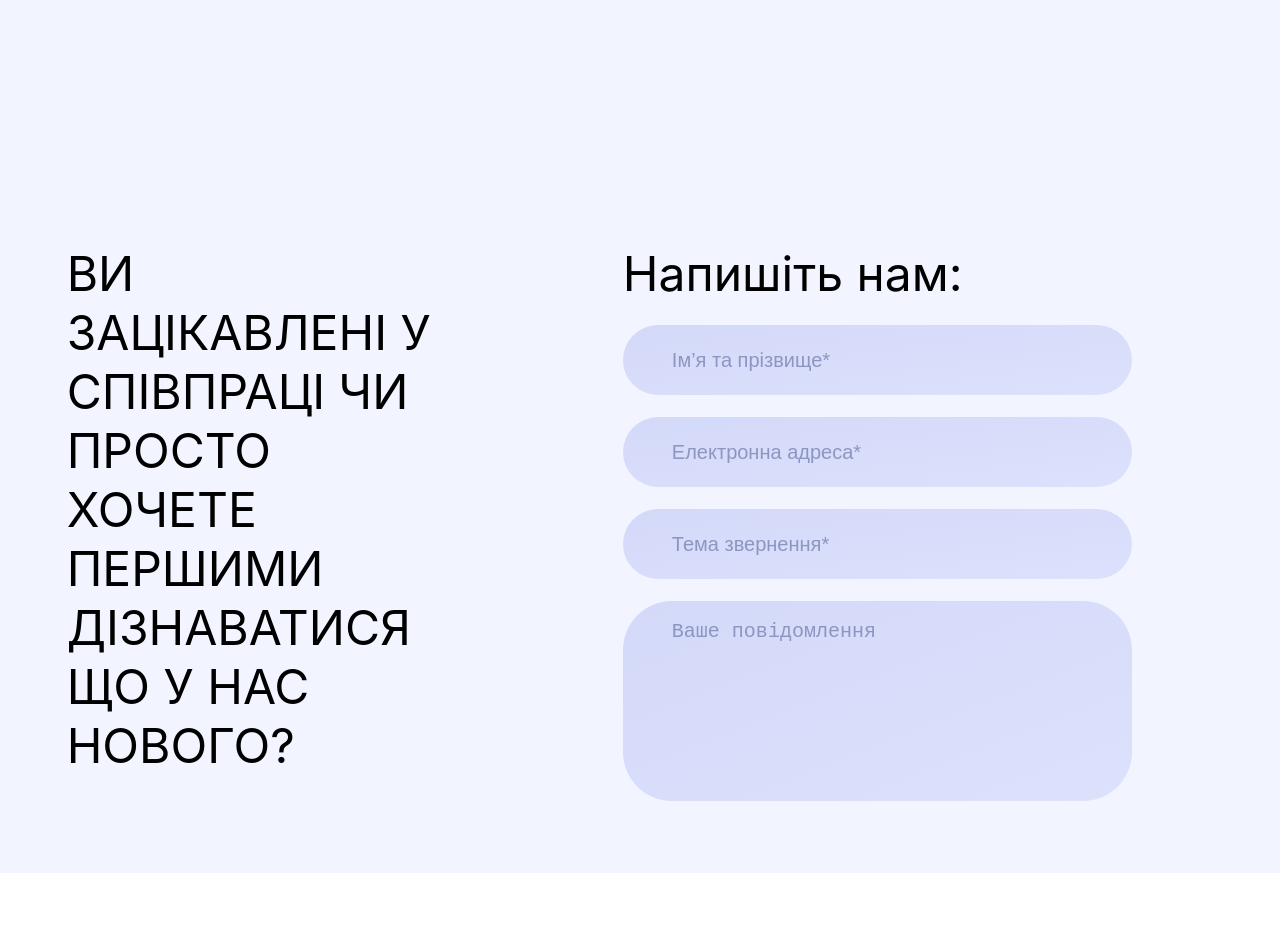
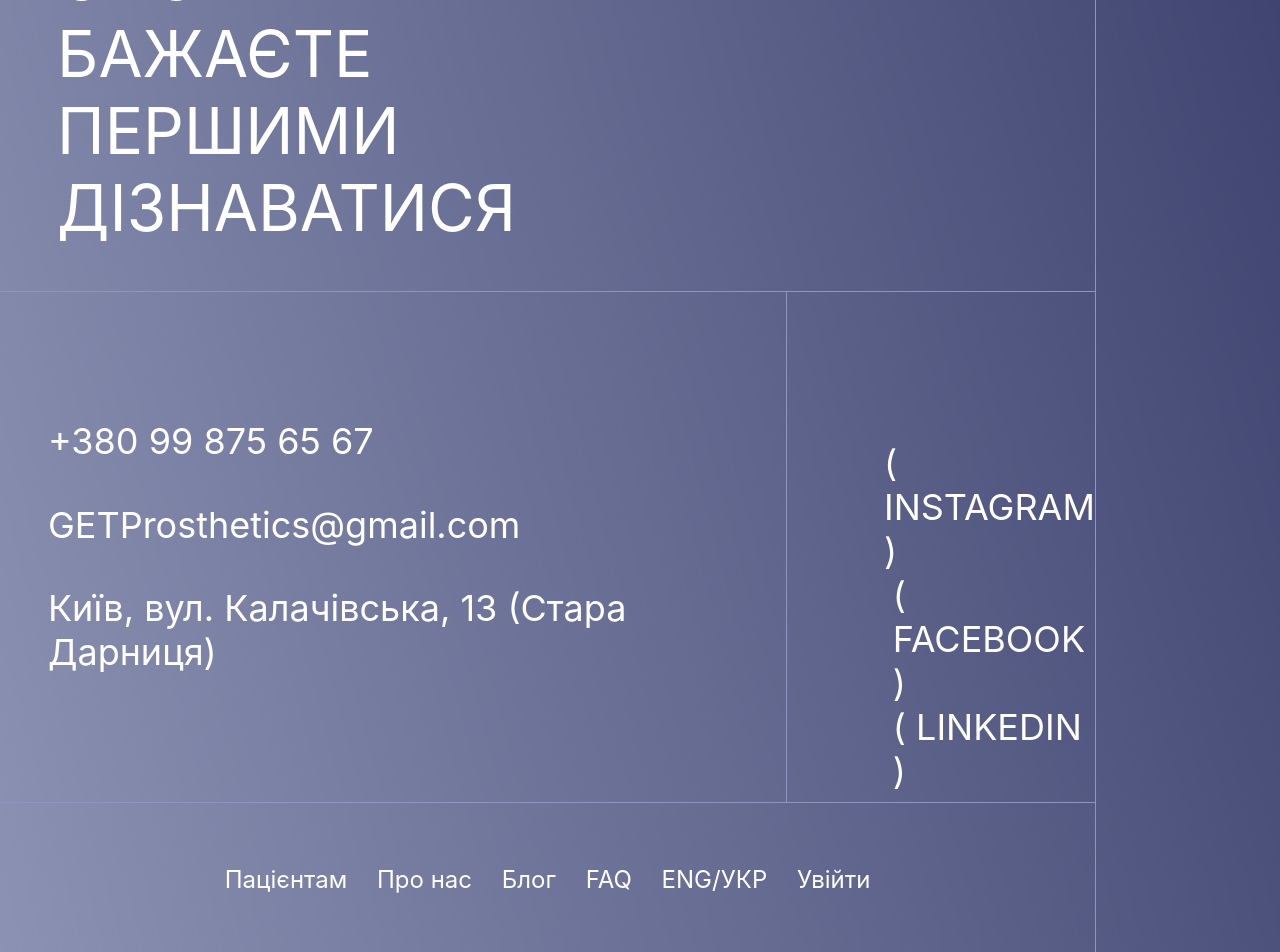
Before and after one commit to Odink923/Front-end-diplom-, a React (Create React App) app: page / in a window 1280 px wide. Shown: the part 141-1093 px from the top of the page. Before the commit the page ends 1014 px from the top, so only its background shows below. Built offline with nearby package versions, Linux system fonts and the light colour scheme; a web font is replaced by a local one.

Commit message:
Add Futter
it`s only layout

```diff
--- /dev/null
+++ b/src/components/UI/Futter/Futter.jsx
@@ -0,0 +1,46 @@
+import React from 'react';
+import classes from './Futter.module.css'
+const Futter = () => {
+    return (
+        <div className={classes.futter}>
+            <div className={classes.futterContent}>
+                <div className={classes.titleContent}>
+                    <div className={classes.title}>СЛОГАН БАЖАЄТЕ ПЕРШИМИ ДІЗНАВАТИСЯ</div>
+                    <div className={classes.logo}>ЛОГОТИП</div>
+                </div>
+                <div className={classes.contact}>
+                    <div className={classes.contactContent}>
+                        <div className={classes.contactItems}>
+                            <div>+380 99 875 65 67</div>
+                            <div>GETProsthetics@gmail.com</div>
+                            <div>Київ, вул. Калачівська, 13 (Стара Дарниця)</div>
+                        </div>
+                    </div>
+                    <div className={classes.socialMedia}>
+                        <div>
+                        ( INSTAGRAM )
+                        </div>
+                        <div>
+                            ( FACEBOOK )
+                        </div>
+                        <div>
+                            ( LINKEDIN )
+                        </div>
+                    </div>
+                </div>
+                <div className={classes.navFutter}>
+                    <div className={classes.navFutterContent}>
+                    <div>Пацієнтам</div>
+                    <div>Про нас</div>
+                    <div>Блог</div>
+                    <div>FAQ</div>
+                    <div>ENG/УКР</div>
+                    <div>Увійти</div>
+                    </div>
+                </div>
+            </div>
+        </div>
+    );
+};
+
+export default Futter;
--- /dev/null
+++ b/src/components/UI/Futter/Futter.module.css
@@ -0,0 +1,71 @@
+.futter{
+    height: 1093px;
+    border-radius: 60px 60px 0 0;
+    background: linear-gradient(255deg, #2D3361 -20.46%, #BAC0DA 158.85%);
+    color: #FFFFFF;
+}
+.futterContent{
+    width: 85.57%;
+    height: 1093px;
+    border-right: 1px solid #8C96C1;
+}
+.titleContent{
+    margin-left: 5.21%;
+    padding-top: 79px;
+    display: flex;
+    justify-content: space-between;
+    margin-bottom: 45px;
+
+}
+.title{
+    font-size: 64px;
+    width: 46.67%;
+}
+.logo{
+    font-size: 40px;
+}
+.contact{
+    display: flex;
+    height: 510px;
+    border-top: 1px solid #8C96C1;
+    border-bottom: 1px solid #8C96C1;
+}
+.contactContent{
+
+    width: 71.73%;
+    border-right: 1px solid #8C96C1;
+    height: 100%;
+}
+.contactItems{
+    margin-left: 6.10%;
+    font-size: 36px;
+    margin-top: 127px;
+    height: 255px;
+    display: flex;
+    flex-direction: column;
+    justify-content: space-between;
+
+}
+.socialMedia{
+    font-size: 36px;
+    display: flex;
+    align-items: end;
+    width: 18.46%;
+    flex-direction: column;
+    justify-content: space-between;
+    margin-top: 149px;
+    height: 247px;
+    margin-left: 9.69%;
+}
+.navFutter{
+    margin-top: 62px;
+    display: flex;
+    justify-content: center;
+    font-size: 24px;
+
+}
+.navFutterContent{
+    width: 58.96%;
+    display: flex;
+    justify-content: space-between;
+}
--- /dev/null
+++ b/src/components/mainpage/WriteToUs/UI/SendButton.jsx
@@ -0,0 +1,11 @@
+import React from 'react';
+import classes from './SendButton.module.css'
+const SendButton = ({children}) => {
+    return (
+        <button className={classes.customButton}>
+            {children}
+        </button>
+    );
+};
+
+export default SendButton;
--- /dev/null
+++ b/src/components/mainpage/WriteToUs/UI/SendButton.module.css
@@ -0,0 +1,11 @@
+.customButton{
+    width: 36.75%;
+    background: #2D3361;
+    color: #FFFFFF;
+    height: 68px;
+    margin-right: 10px;
+    font-size: 18px;
+    border: none;
+    border-radius: 65px;
+
+}
--- a/src/components/mainpage/WriteToUs/WriteToUs.jsx
+++ b/src/components/mainpage/WriteToUs/WriteToUs.jsx
@@ -1,5 +1,6 @@
 import React from 'react';
 import classes from './WriteToUs.module.css'
+import SendButton from "./UI/SendButton";
 const WriteToUs = () => {
     return (
         <div className={classes.all}>
@@ -11,6 +12,7 @@ const WriteToUs = () => {
                 Напишіть нам:
                 </div>
                 <div>
+                <div>
                     <input placeholder="Ім’я та прізвище*" className={classes.formInput}/>
                 </div>
                 <div>
@@ -19,13 +21,16 @@ const WriteToUs = () => {
                 <div>
                     <input placeholder="Тема звернення*" className={classes.formInput}/>
                 </div>
-                <div >
+
+                <div>
                     <textarea  placeholder="Ваше повідомлення"  className={`${classes.formInput} ${classes.userInput}`}/>
                 </div>
+                <div className={classes.positionSendButton}>
+                <SendButton >Надіслати</SendButton>
+                </div>
+                </div>
             </div>
-            <div className={classes.rightItems}>
 
-            </div>
         </div>
     );
 };
--- a/src/components/mainpage/WriteToUs/WriteToUs.module.css
+++ b/src/components/mainpage/WriteToUs/WriteToUs.module.css
@@ -3,13 +3,14 @@
     margin-left: 5.21%;
     height: 629px;
     padding-top: 385px;
+    padding-bottom: 385px;
 }
 .title{
     font-size: 48px;
     width: 30.68%;
     margin-right: 15.16%;
 }
-.rightTitle{
+.leftTitle{
     font-size: 48px;
 
 }
@@ -25,6 +26,7 @@
     color: #8C96C1;
     padding-right: 49px;
     font-size: 20px;
+    box-sizing: border-box;
 
 }
 .formInput::placeholder {
@@ -37,9 +39,24 @@
     resize: none;
 
 }
+.positionSendButton{
+    margin-top: 20px;
+    display: flex;
+    justify-content: end;
+
+
+
+}
+.rightTitle{
+    font-size: 48px;
+
+}
 
 .formContent{
- width: 34.58%;
+    display: flex;
+    flex-direction: column;
+    width: 34.58%;
+
 }
 
 .rightItems{
--- a/src/pages/MainPage.jsx
+++ b/src/pages/MainPage.jsx
@@ -3,11 +3,12 @@ import BionicProtez from "../components/mainpage/BionicProtez/BionicProtez";
 import AboutCenterProtez from "../components/mainpage/AboutCenterProtez/AboutCenterProtez";
 import PartnerSponsors from "../components/mainpage/PartnerSponsors/PartnerSponsors";
 import WriteToUs from "../components/mainpage/WriteToUs/WriteToUs";
+import Futter from "../components/UI/Futter/Futter";
 
 const MainPage = () => {
     return (
         <div>
-        <WriteToUs></WriteToUs>
+        <Futter></Futter>
         </div>
     );
 };
```
